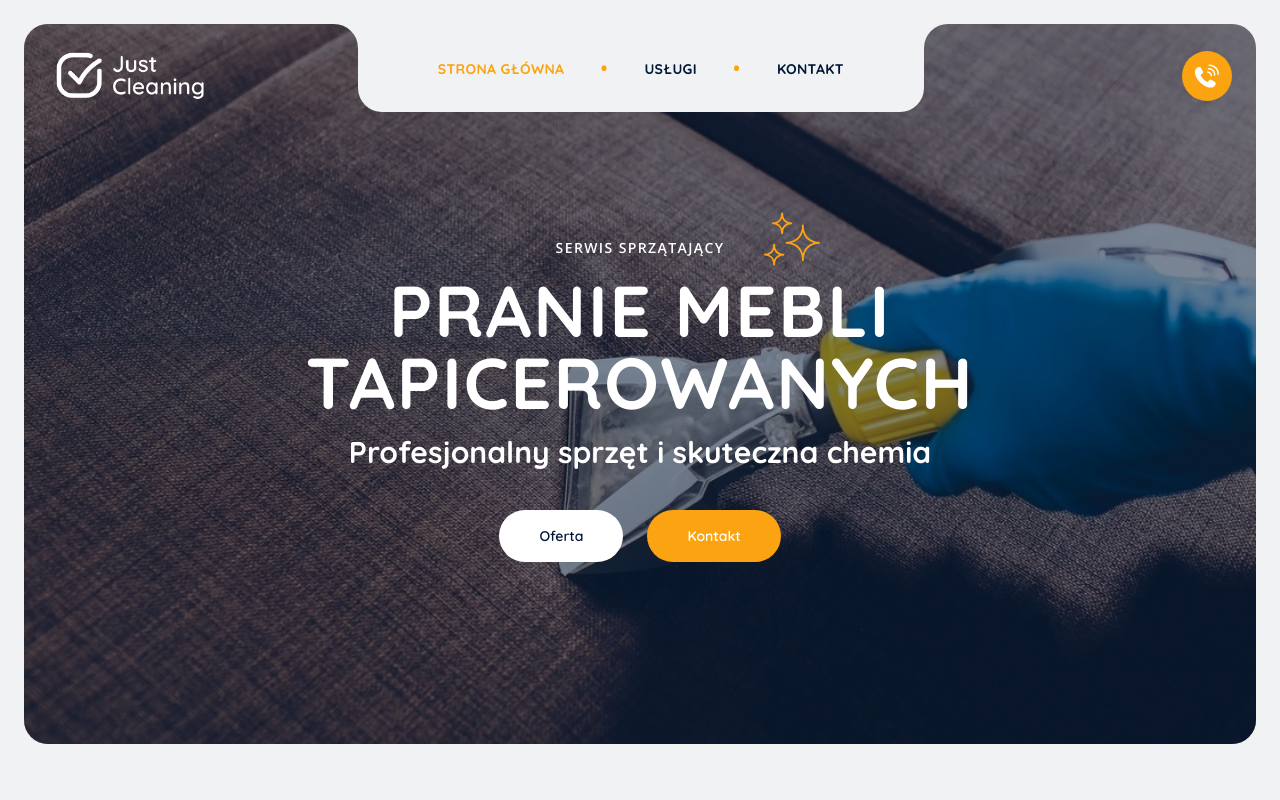
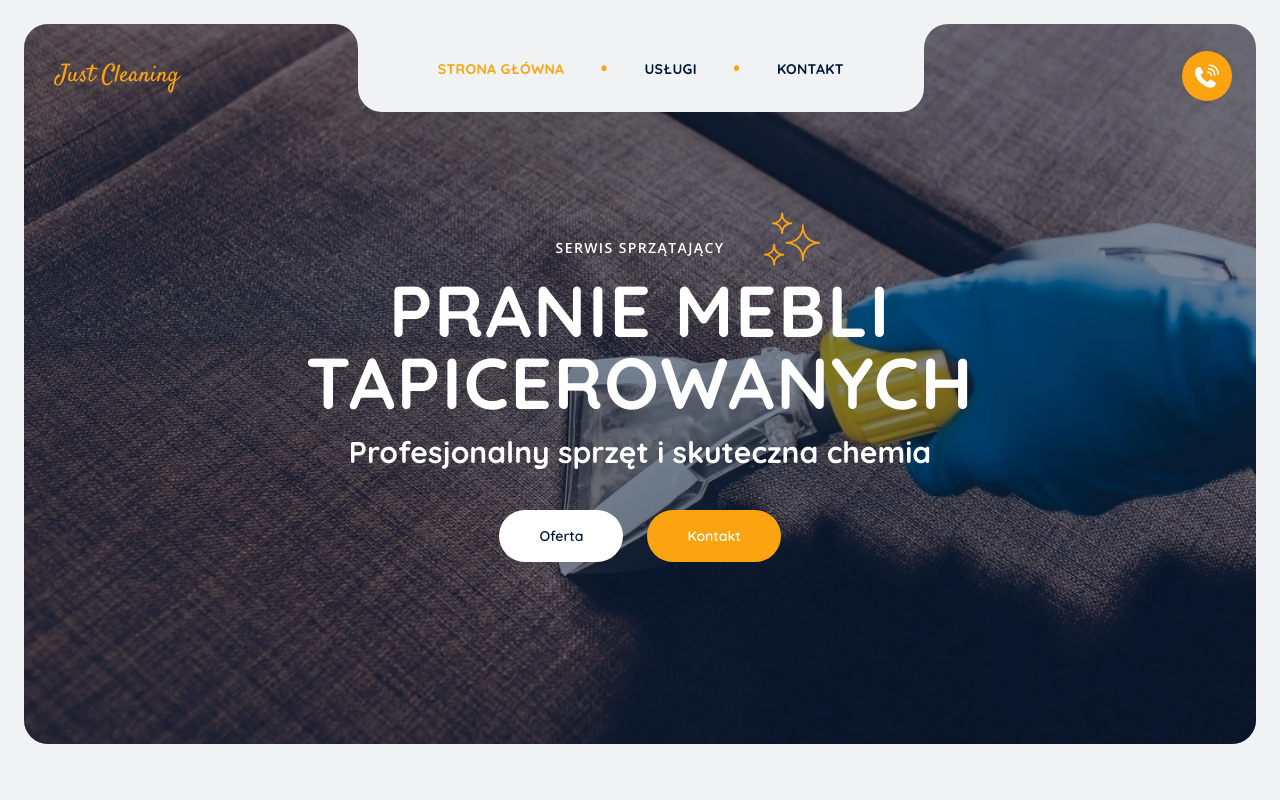
Before and after one commit to hannakulikowska/just-cleaning, a website built with Vite: page index.html in a window 1280 px wide. Shown: the top 800 px of the page. Built offline with nearby package versions, Linux system fonts and the light colour scheme; files whose address does not match are found by name.

Commit message:
feat: add a new logo component

```diff
--- a/src/components/header/header.ts
+++ b/src/components/header/header.ts
@@ -1,5 +1,5 @@
 import { createBurgerButton } from './burgerButton';
-import { createLogo } from './logo';
+import { createLogo } from '../logo';
 import { createNav } from './nav';
 import { createOverlay } from './overlay';
 import { createPhoneButton } from './phoneButton';
--- /dev/null
+++ b/src/components/logo.ts
@@ -0,0 +1,22 @@
+export function createLogo() {
+  const logo = document.createElement('a');
+  const img = document.createElement('img');
+  const name = document.createElement('span');
+
+  logo.href = '/';
+  img.src = '/src/assets/images/sofa.png';
+  img.loading = 'lazy';
+  img.alt = '';
+
+  logo.className = 'flex items-center basis-1/3 mt-4 pl-2';
+  img.className = 'h-7 me-4 sm:h-12';
+  name.className =
+    'self-center text-xl lg:text-2xl font-satisfy whitespace-nowrap text-white lg:text-primary';
+
+  name.textContent = 'Just Cleaning';
+
+  // logo.appendChild(img);
+  logo.appendChild(name);
+
+  return logo;
+}
--- a/src/style.css
+++ b/src/style.css
@@ -1,5 +1,5 @@
 @import '../node_modules/modern-normalize/modern-normalize.css';
-@import url('https://fonts.googleapis.com/css2?family=Open+Sans:wght@400;600&family=Quicksand:wght@400;600;700&display=swap');
+@import url('https://fonts.googleapis.com/css2?family=Open+Sans:wght@400;600&family=Quicksand:wght@400;600;700&family=Satisfy&display=swap');
 
 @tailwind base;
 @tailwind components;
--- a/tailwind.config.js
+++ b/tailwind.config.js
@@ -23,6 +23,7 @@ export default {
       fontFamily: {
         sans: ['Open Sans', 'sans-serif'],
         quicksand: ['Quicksand', 'sans-serif'],
+        satisfy: ['Satisfy', 'cursive'],
       },
       colors: {
         primary: "#fba311",
```
